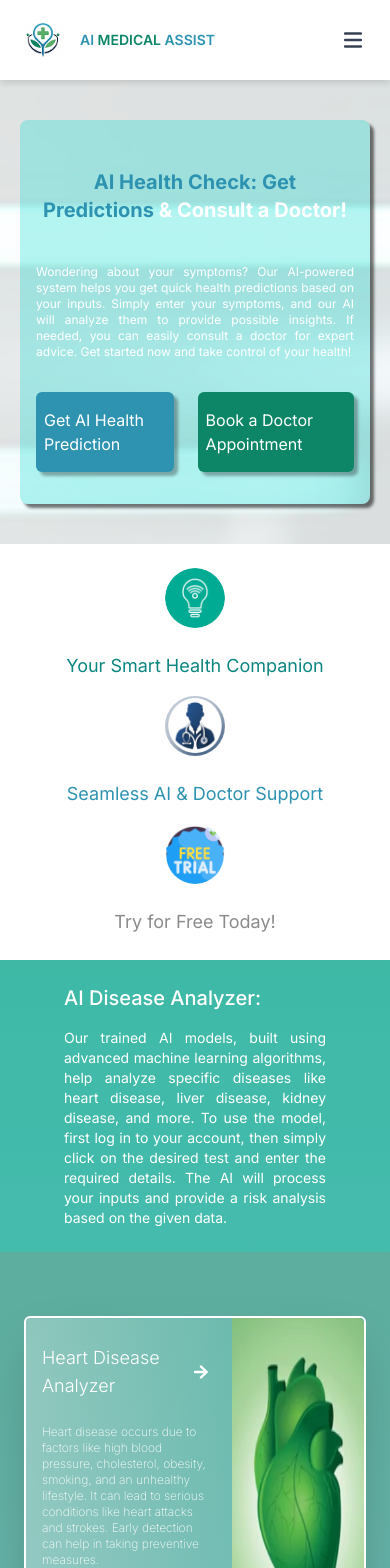
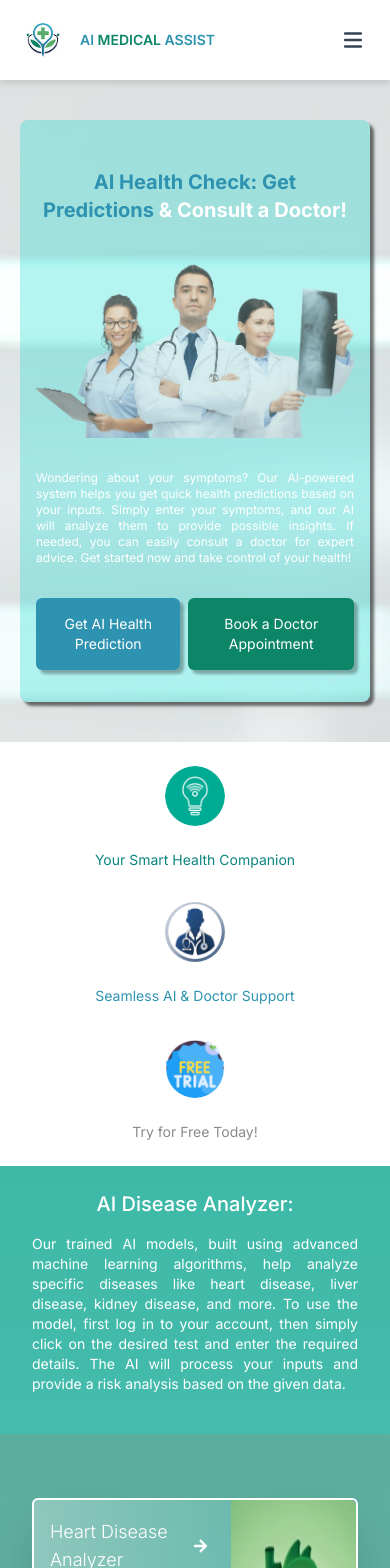
Before and after one commit to Gandhiprajwal/AI-Medical-Assist, a React (Vite) app in the folder frontend/: page / in a window 390 px wide. Shown: the top 1568 px of the page. Built offline with nearby package versions, Linux system fonts and the light colour scheme.

Commit message:
Homepage responsivness completed!!!

```diff
--- a/frontend/src/components/Footer/Footer.jsx
+++ b/frontend/src/components/Footer/Footer.jsx
@@ -7,7 +7,7 @@ const Footer = () => {
       {/* Top Section */}
       <div className="w-full flex flex-col gap-8">
         {/* Logo */}
-        <div className="flex md:justify-start items-center gap-3">
+        <div className="flex lg:justify-start justify-center items-center gap-3">
           <img src="./logo.png" alt="logo" className="h-10 md:h-12" />
           <p className="text-sm md:text-md font-semibold">
             <span className="text-[#2E93B1]">AI</span>{" "}
@@ -17,16 +17,16 @@ const Footer = () => {
         </div>
 
         {/* Grid Layout for Content */}
-        <div className="w-full grid grid-cols-1 md:grid-cols-3 gap-6 text-sm md:text-md text-[#2E93B1]">
+        <div className="w-full grid grid-cols-1 lg:grid-cols-3 gap-6 text-sm md:text-md text-[#2E93B1]">
           {/* Column 1 */}
-          <div className="flex flex-col gap-3 md:border-r md:pr-6">
+          <div className="flex flex-col gap-3 justify-center lg:items-start items-center lg:border-r lg:pr-6">
             <Link to="/" className="underline underline-offset-2">Home</Link>
             <Link to="/predict-health" className="underline underline-offset-2">Predict Health</Link>
             <Link to="/find-a-doctor" className="underline underline-offset-2">Find a Doctor</Link>
           </div>
 
           {/* Column 2 */}
-          <div className="flex flex-col gap-3">
+          <div className="flex flex-col justify-center items-center gap-3">
             <Link to="/heart-disease-analyzer" className="underline underline-offset-2">Heart: Disease Analyzer</Link>
             <Link to="/skin-disease-analyzer" className="underline underline-offset-2">Skin: Disease Analyzer</Link>
             <Link to="/liver-disease-analyzer" className="underline underline-offset-2">Liver: Disease Analyzer</Link>
@@ -34,7 +34,7 @@ const Footer = () => {
           </div>
 
           {/* Column 3 - Suggestions */}
-          <div className="flex flex-col gap-3 border-t border-t-0 md:border-l md:pl-6">
+          <div className="flex flex-col gap-3 border-t border-t-0 lg:border-l lg:pl-6">
             <input
               type="text"
               placeholder="Enter your email"
--- a/frontend/src/components/Home/ServicesLayout.jsx
+++ b/frontend/src/components/Home/ServicesLayout.jsx
@@ -98,7 +98,7 @@ const ServicesLayout = ({ services }) => {
         <img
           src="./hospital-symbol.png"
           alt="Hospital Symbol"
-          className="w-[400px] h-[400px] opacity-50"
+          className="w-[400px] h-[400px] opacity-50 hidden lg:block"
         />
       </motion.div>
 
@@ -112,7 +112,7 @@ const ServicesLayout = ({ services }) => {
       >
         <Link
           to="/more-analyzers"
-          className="bg-white dark:bg-black dark:text-white cursor-pointer text-black py-2 px-4 rounded-md font-semibold shadow-lg hover:bg-gray-200"
+          className="bg-white dark:bg-slate-800 dark:text-white hover:cursor-pointer text-black py-2 px-4 rounded-md font-semibold shadow-lg"
         >
           More AI Disease Analyzer
         </Link>
--- a/frontend/src/components/Home/USP.jsx
+++ b/frontend/src/components/Home/USP.jsx
@@ -20,7 +20,7 @@ const USP = ({ img, title, textColor }) => {
         transition={{ duration: 0.4 }}
       />
       <motion.h1
-        className="text-lg md:text-md font-normal"
+        className="text-sm md:text-md font-normal"
         style={{ color: textColor }}
         initial={{ opacity: 0 }}
         whileInView={{ opacity: 1 }}
--- a/frontend/src/components/Navbar/Navbar.jsx
+++ b/frontend/src/components/Navbar/Navbar.jsx
@@ -136,7 +136,7 @@ const Navbar = () => {
       <AnimatePresence></AnimatePresence>
       {isOpen && (
         <motion.div
-          className="absolute h-screen top-20 left-0 w-full bg-white dark:bg-black shadow-lg flex flex-col items-center justify-center md:hidden gap-6"
+          className="absolute z-5 h-screen top-20 left-0 w-full bg-white dark:bg-black shadow-lg flex flex-col pt-18 items-center justify-center md:hidden gap-6"
           initial={{ opacity: 0, y: -10 }}
           animate={{ opacity: 1, y: 0 }}
           exit={{ opacity: 0, y: -10 }}
--- a/frontend/src/pages/Home/Home.jsx
+++ b/frontend/src/pages/Home/Home.jsx
@@ -7,6 +7,7 @@ import { FaArrowRight } from "react-icons/fa";
 import Services from "../../components/Home/Services";
 import ServicesLayout from "../../components/Home/ServicesLayout";
 import DoctorImageHomePage from "../../assets/doctor-image.png"
+import DoctorImageHomePage2 from "../../assets/doctor-image-2.png"
 import Mainbgimg from "../../assets/mainbgimg2.png"
 
 const GradientBackground = styled.div`
@@ -75,12 +76,12 @@ const Home = () => {
           backgroundRepeat: "no-repeat",
         }}>
           <div
-            className="md:h-2/3 w-full rounded-lg px-4 flex pb-8 pt-10 bg-[#0ED9D0]/30 dark:bg-[#000000]/65"
+            className="h-fit md:h-2/3 w-full rounded-lg px-4 flex pb-8 pt-10 bg-[#0ED9D0]/30 dark:bg-[#000000]/65"
             style={{ boxShadow: "4px 4px 3px rgba(10, 11, 11, 0.57)", }}
           >
             <div className="flex flex-col md:px-20 md:py-10">
               {/* Title Section */}
-              <div className="text-center md:text-left">
+              <div className="text-center lg:text-left">
                 <h1 className="text-xl py-2 md:text-2xl md:pt-8 font-bold">
                   <span className="text-[#2E93B1]">
                     AI Health Check: Get Predictions
@@ -90,12 +91,13 @@ const Home = () => {
               </div>
 
               {/* Mobile Image */}
-              {/* <div className="pb-4 md:hidden">
-                <img src="./doctor-image.png" alt="doctor-image" />
-              </div> */}
+              <div className="pb-4z-2 lg:hidden flex items-center opacity-70 mt-8 justify-center" >
+              <img src={DoctorImageHomePage2} className="lg:hidden z-1 " style={{
+            }} />
+              </div>
 
               {/* Description Section */}
-              <div className="md:text-left md:w-2/3 py-8">
+              <div className="md:text-left lg:w-2/3 py-8">
                 <p className="text-justify text-white text-xs md:text-sm">
                   Wondering about your symptoms? Our AI-powered system helps you
                   get quick health predictions based on your inputs. Simply enter
@@ -106,15 +108,15 @@ const Home = () => {
               </div>
 
               {/* Buttons Section */}
-              <div className="flex gap-6 justify-center md:justify-start">
-                <Link to="/predict-health" className="px-2 py-4 text-md bg-[#2E93B1] transition dark:bg-[#2E93B1]/80 hover:opacity-60 text-white md:px-8 md:py-4 rounded-md hover:scale-105" style={{ boxShadow: "4px 4px 3px rgba(10, 11, 11, 0.32)", }}>
+              <div className="flex gap-2 lg:gap-6 justify-center lg:justify-start">
+                <Link to="/predict-health" className="px-1 md:px-2 py-4 text-sm md:text-md bg-[#2E93B1] transition dark:bg-[#2E93B1]/80 hover:opacity-60 text-white md:px-8 md:py-4 rounded-md hover:scale-105 text-center lg:text-start" style={{ boxShadow: "4px 4px 3px rgba(10, 11, 11, 0.32)", }}>
                   Get AI Health Prediction
                 </Link>
-                <Link to="/find-a-doctor" className="px-2 py-4 text-md transition hover:opacity-60 bg-[#0C8667] dark:bg-[#0C8667]/70 text-white md:px-8 md:py-4 rounded-md hover:scale-105" style={{ boxShadow: "4px 4px 3px rgba(10, 11, 11, 0.32)", }}>
+                <Link to="/find-a-doctor" className="px-1 md:px-2 py-4 text-sm md:text-md transition hover:opacity-60 bg-[#0C8667] dark:bg-[#0C8667]/70 text-white md:px-8 md:py-4 rounded-md hover:scale-105 text-center lg:text-start" style={{ boxShadow: "4px 4px 3px rgba(10, 11, 11, 0.32)", }}>
                   Book a Doctor Appointment
                 </Link>
               </div>
-            <img src={DoctorImageHomePage} className="hidden md:block absolute bottom-1 right-0" alt="doctor-image" style={{
+            <img src={DoctorImageHomePage} className="hidden lg:block absolute bottom-1 right-0" alt="doctor-image" style={{
               objectFit: "cover",
               width: "35%",
               height: "70%",
@@ -123,7 +125,7 @@ const Home = () => {
           </div>
         </div>
         <div
-          className="w-full px-2 py-6 flex flex-wrap justify-center dark:bg-[#000000] bg-[#ffffff]/80 justify-between gap-4 md:items-center md:justify-evenly md:flex-row z-index-5">
+          className="w-full px-2 py-6 flex md:flex-wrap flex-col items-center dark:bg-[#000000] bg-[#ffffff]/80 md:gap-4 gap-8  justify-evenly md:flex-row z-index-5">
           {usp.map((item, key) => (
             <USP
               img={item.img}
@@ -135,14 +137,14 @@ const Home = () => {
         </div>
         <GradientBackground>
           <div
-            className="py-4 gap-2 px-14 flex flex-col md:flex md:flex-row md:justify-between md:items-center dark:bg-[#16493C] bg-[#0ED9D0]/30">
-            <div className="w-fit md:w-1/4">
+            className="py-4 gap-2 md:px-14 px-8 flex flex-col md:flex md:flex-row md:justify-between md:items-center dark:bg-[#16493C] bg-[#0ED9D0]/30">
+            <div className="w-full md:w-1/4">
               <h2 className="p-2 text-xl md:p-2 text-white text-md text-center md:text-lg font-medium">
                 AI Disease Analyzer:
               </h2>
             </div>
-            <div className="w-full">
-              <p className="text-white text-sm px-2 md:py-4 md:text-md text-justify">
+            <div className="w-full pb-4">
+              <p className="text-white text-sm md:px-2 md:py-4 md:text-md text-justify">
                 Our trained AI models, built using advanced machine learning
                 algorithms, help analyze specific diseases like heart disease,
                 liver disease, kidney disease, and more. To use the model, first
@@ -154,7 +156,7 @@ const Home = () => {
           </div>
           <div
             className="border-4 border-[#0ED9D0]/30 border"></div>
-          <div className="dark:bg-gradient-to-b dark:from-[#0C8667] dark:via-[#000000] dark:to-[#286d7c] flex flex-wrap flex-col justify-between items-center px-6 py-16 md:px-20 md:w-full">
+          <div className="dark:bg-gradient-to-b dark:from-[#0C8667] dark:via-[#000000] dark:to-[#286d7c] flex flex-col justify-center md:justify-between items-center px-8 py-16 md:px-20 md:w-full">
             {/* {services.map((item, key) => (
               <Services
                 title={item.title}
```
Also changed, not shown: frontend/src/assets/doctor-image-2.png (added).
